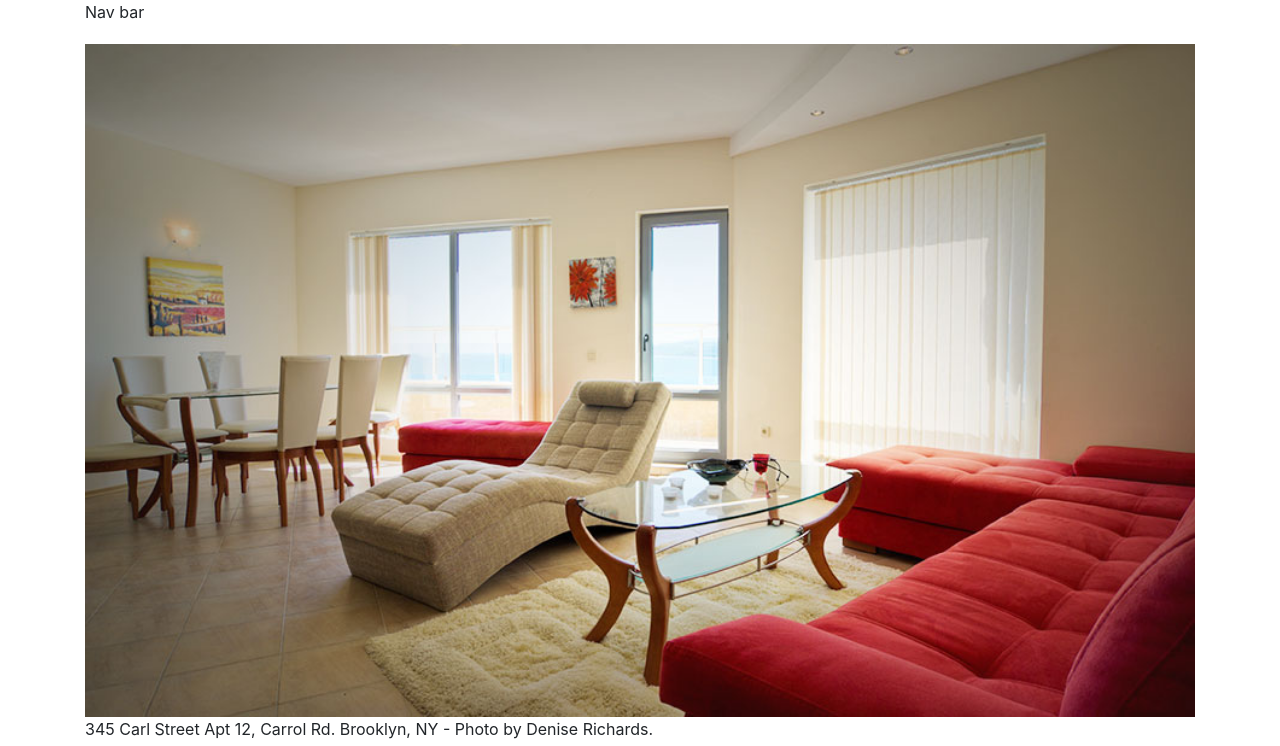
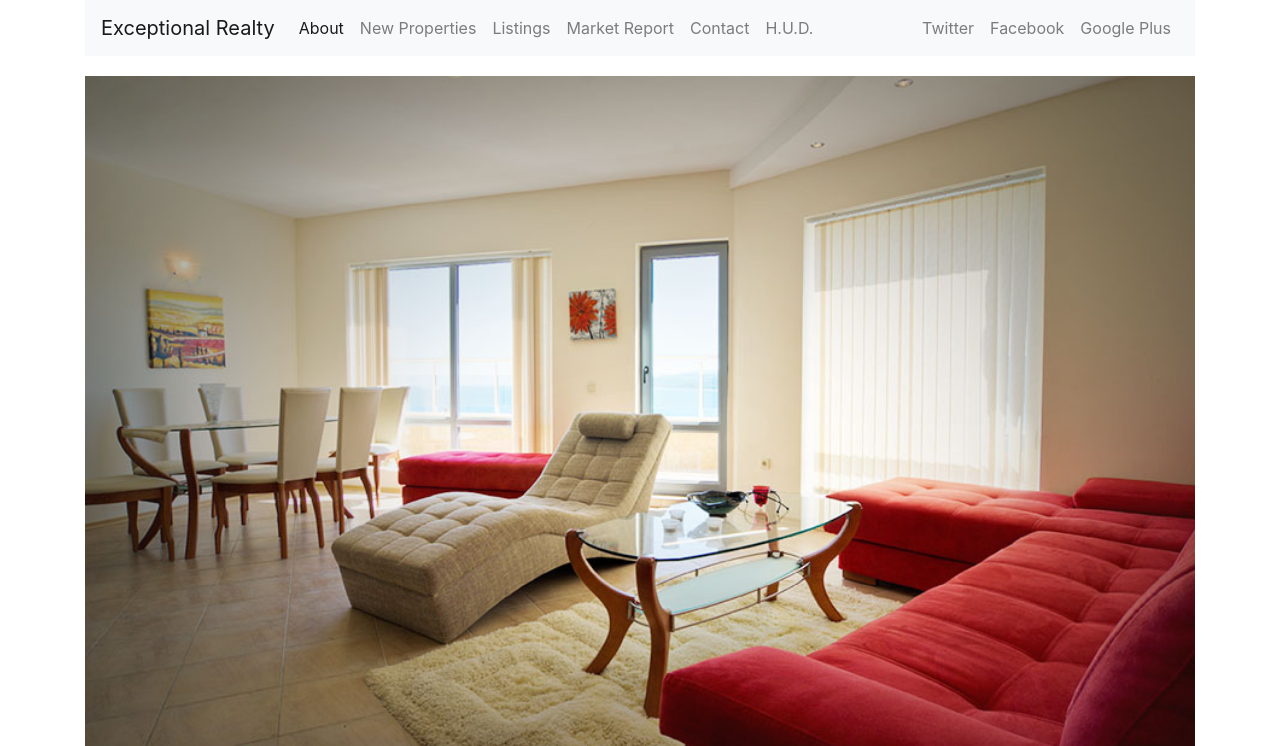
Before and after one commit to rayyanalbaz/exceptional-realty-bootstrapped, a plain HTML site: page index.html in a window 1280 px wide. Shown: the top 746 px of the page. Drawn offline with nearby package versions, Linux system fonts and the light colour scheme.

Commit message:
finish navbar

```diff
--- a/index.html
+++ b/index.html
@@ -18,7 +18,36 @@
 
       <div class="row">
         <div class="col-sm-12">
-          Nav bar
+
+            <nav class="navbar navbar-expand-lg navbar-light bg-light">
+              <a class="navbar-brand" href="#">Exceptional Realty</a>
+              <button class="navbar-toggler" type="button" data-toggle="collapse" data-target="#navbarSupportedContent" aria-controls="navbarSupportedContent" aria-expanded="false" aria-label="Toggle navigation">
+                <span class="navbar-toggler-icon"></span>
+              </button>
+
+              <div class="collapse navbar-collapse" id="navbarSupportedContent">
+
+                <ul class="navbar-nav mr-auto">
+                  <li class="nav-item active"><a class="nav-link" href="#">About <span class="sr-only">(current)</span></a></li>
+                  <li class="nav-item"><a class="nav-link" href="new-properties.html">New Properties</a></li>
+                  <li class="nav-item"><a class="nav-link" href="real-estate-listings.html">Listings</a></li>
+                  <li class="nav-item"><a class="nav-link" href="market-report.html">Market Report</a></li>
+                  <li class="nav-item"><a class="nav-link" href="contact.html">Contact</a></li>
+                  <li class="nav-item"><a class="nav-link" href="http://hud.gov" target="_blank">H.U.D.</a></li>
+                </ul>
+
+                <ul class="navbar-nav ">
+                  <a class="twit nav-link" href="#" title="Twitter">Twitter</a>
+                  <a class="fbook nav-link" href="#" title="Facebook">Facebook</a>
+                  <a class="gplus nav-link nav-item" href="#" title="Google Plus">Google Plus</a>
+                </ul>
+
+
+
+              </div>
+            </nav>
+
+
         </div>
       </div>
 
```
